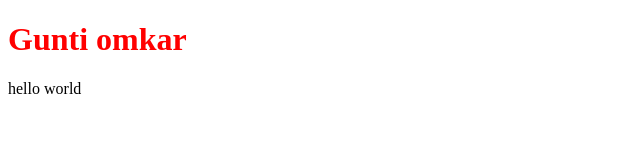
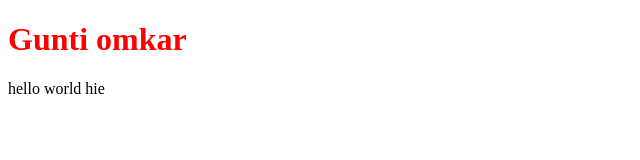
Before and after one commit to omkargunti-24/localrepo, a plain HTML site: page index.html in a window 1280 px wide. Shown: the full height of the page, 0-640 px from the left. Drawn offline with Linux system fonts and the light colour scheme.

Commit message:
merge conflits

```diff
--- a/index.html
+++ b/index.html
@@ -7,6 +7,6 @@
 </head>
 <body>
     <h1 style="color: red;">Gunti omkar</h1>
-    <p>hello world</p>
+    <p>hello world   hie</p>
 </body>
 </html>
```
